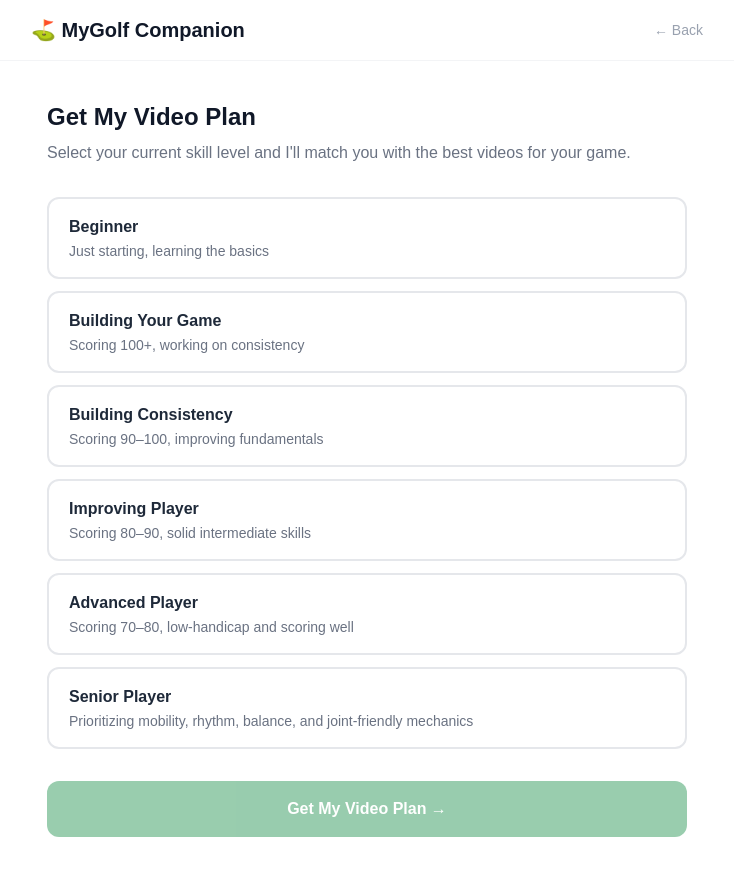
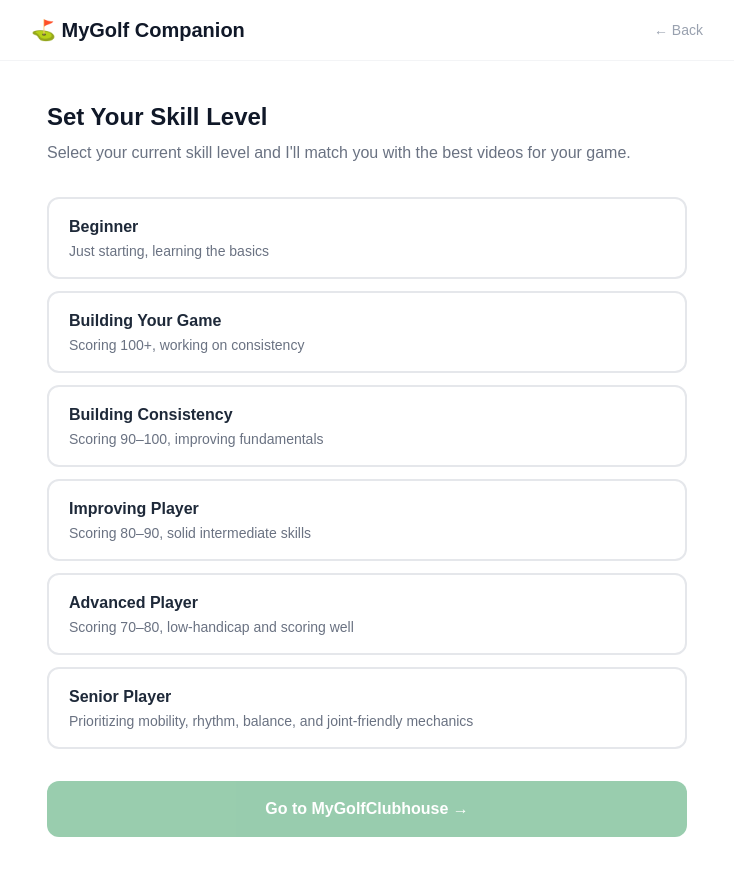
Before and after one commit to bd9356-gif/golf-ai-companion, a Next.js app: page /onboarding in a window 1280 px wide. Shown: the whole page, without its empty margins (273-1007 px from the left). Built offline with nearby package versions, Linux system fonts and the light colour scheme.

Commit message:
Update onboarding labels - Set Your Skill Level, Go to MyGolfClubhouse

```diff
--- a/app/onboarding/page.js
+++ b/app/onboarding/page.js
@@ -74,7 +74,7 @@ export default function OnboardingPage() {
 
       <main className="flex-1 max-w-2xl mx-auto w-full px-4 py-10 flex flex-col">
         <div className="mb-8">
-          <h2 className="text-2xl font-bold text-gray-900 mb-2">Get My Video Plan</h2>
+          <h2 className="text-2xl font-bold text-gray-900 mb-2">Set Your Skill Level</h2>
           <p className="text-gray-500 text-base">
             Select your current skill level and I'll match you with the best videos for your game.
           </p>
@@ -107,7 +107,7 @@ export default function OnboardingPage() {
             disabled={!selected}
             className="w-full py-4 bg-green-700 text-white rounded-xl text-base font-semibold hover:bg-green-800 disabled:opacity-40 disabled:cursor-not-allowed transition-colors"
           >
-            Get My Video Plan →
+            Go to MyGolfClubhouse →
           </button>
         </div>
       </main>
```
